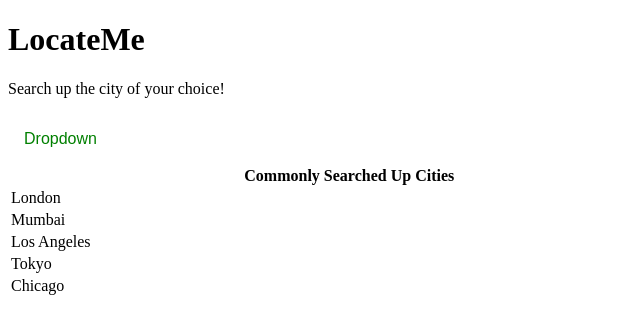
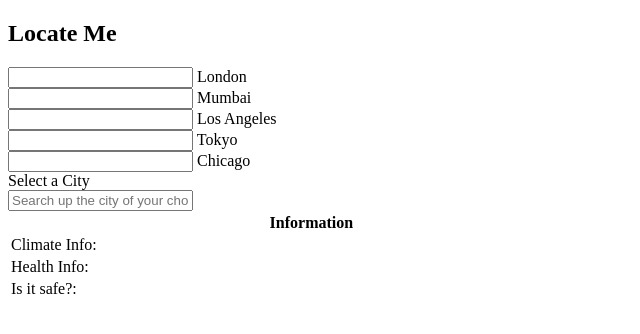
Before and after one commit to draksha22/Treehacks, a plain HTML site: page index.html in a window 1280 px wide. Shown: the whole page, without its empty margins (0-640 px from the left). Drawn offline with Linux system fonts and the light colour scheme.

Commit message:
Update index.html

```diff
--- a/index.html
+++ b/index.html
@@ -1,46 +1,80 @@
 <!DOCTYPE html>
-<html>
+<html lang="en">
   <head>
-    <meta charset="utf-8">
-    <meta name="viewport" content="width=device-width">
-    <title>repl.it</title>
-    <h1>LocateMe</h1>
-    <p>Search up the city of your choice!</p>
-    <link href="style.css" rel="stylesheet" type="text/css" />
+    <meta charset="UTF-8" />
+    <meta name="viewport" content="width=device-width, initial-scale=1.0" />
+    <meta http-equiv="X-UA-Compatible" content="ie=edge" />
+    <title>GTCoding</title>
+    <link rel="stylesheet" href="style.css" />
   </head>
+  <body>
+    <div class="container">
+      <h2>Locate Me</h2>
 
-  <body>
-    <script src="script.js"></script>
 
-  <div class="dropdown">
-    <button class="dropbtn">Dropdown</button>
-    <div class="dropdown-content">
-    <a href="#">Link 1</a>
-    <a href="#">Link 2</a>
-    <a href="#">Link 3</a>
+      <div class="select-box">
+        <div class="options-container">
+          <div class="option">
+            <input
+              type="city"
+              class="city"
+              id="London"
+              name="Cities"
+            />
+            <label for="London">London</label>
+          </div>
+
+          <div class="option">
+            <input type="city" class="city" id="Mumbai" name="Cities" />
+            <label for="Mumbai">Mumbai</label>
+          </div>
+
+          <div class="option">
+            <input type="city" class="city" id="Los Angeles" name="Cities" />
+            <label for="Los Angeles">Los Angeles</label>
+          </div>
+
+          <div class="option">
+            <input type="city" class="city" id="Tokyo" name="Cities" />
+            <label for="Tokyo">Tokyo</label>
+          </div>
+
+          <div class="option">
+            <input type="city" class="city" id="Chicago" name="Cities" />
+            <label for="Chicago">Chicago</label>
           </div>
         </div>
 
-  <!-- <table style="width:54%"> -->
-  <table>
+
+        <div class="selected">
+          Select a City
+        </div>
+
+        <div class="search-box">
+          <input type="text" placeholder="Search up the city of your choice!" />
+        </div>
+      </div>
+
+    </div>
+
+    <table style="width:48%">
       <tr>
-    <th>Commonly Searched Up Cities</th>
+        <th class = "main-bar">Information</th>
       </tr>
       <tr>
-    <td>London</td>
+        <td class = "climate-info">Climate Info: </td>
       </tr>
       <tr>
-    <td>Mumbai</td>
+        <td class = "health-info">Health Info: </td>
       </tr>
       <tr>
-    <td>Los Angeles</td>
-  </tr>
-  <tr>
-    <td>Tokyo</td>
-  </tr>
-  <tr>
-    <td>Chicago</td>
+        <td class = "safety-info">Is it safe?: </td>
       </tr>
     </table>
+
+    <!-- <div class = "more-info"> Want more info on your selected city? </div>
+    <button class = "more-info-button"> Click Here </button> -->
+
+    <script src="script.js"></script>
   </body>
 </html>
```
Lines whose indentation alone changed are shown as unchanged.
